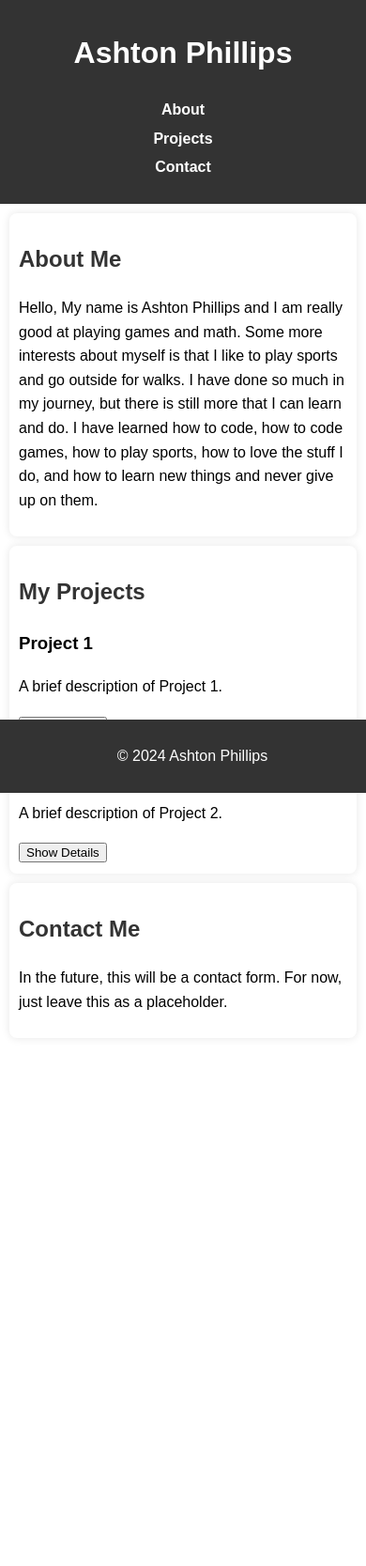
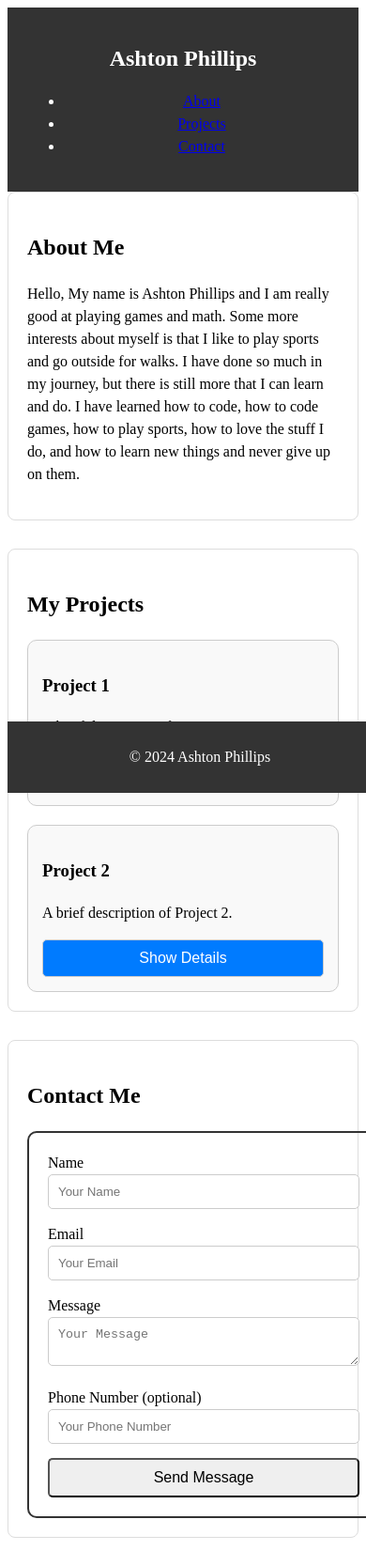
Before and after one commit to AshtonPhillips2005/my---portfolio, a plain HTML site: page index.html in a window 390 px wide. Shown: the whole page at 94% size. Before the commit the page ends 1115 px from the top, so only its background shows below. Drawn offline with Linux system fonts and the light colour scheme.

Commit message:
Add initial form structure

```diff
--- a/css/styles.css
+++ b/css/styles.css
@@ -1,9 +1,147 @@
-/* General Styles */
+.container {
+    display: flex;
+    flex-wrap: wrap;
+    gap: 20px;
+}
+
+.item {
+    flex: 1 1 300px;
+}
+
+@media (max-width: 600px) {
+    body {
+        font-size: 16px;
+    }
+    .container {
+        flex-direction: column;
+    }
+}
+
+@media (min-width: 600px) {
+    body {
+        font-size: 18px;
+    }
+    .container {
+        flex-direction: row;
+    }
+}
+
+.section {
+    width: 90%;
+    margin: 0 auto;
+}
+
 body {
-    font-family: Arial, sans-serif;
-    margin: 0;
-    padding: 0;
-    line-height: 1.6;
+    font-size: 1rem;
+    line-height: 1.5;
+}
+
+h1 {
+    font-size: 2rem;
+}
+
+@media (max-width: 600px) {
+    h1 {
+        font-size: 1.5rem;
+    }
+}
+
+button {
+    padding: 10px 20px;
+    font-size: 1rem;
+    border-radius: 5px;
+    cursor: pointer;
+}
+
+@media (max-width: 600px) {
+    button {
+        width: 100%;
+    }
+}
+
+img {
+    max-width: 100%;
+    height: auto;
+}
+
+.content {
+    display: flex;
+    flex-direction: column;
+}
+
+@media (min-width: 768px) {
+    .content {
+        flex-direction: row;
+    }
+}
+
+#contactForm input,
+#contactForm textarea {
+    border: 1px solid #ccc;
+    padding: 10px;
+    margin-bottom: 15px;
+    width: 100%;
+    box-sizing: border-box;
+    border-radius: 5px;
+}
+
+#contactForm #phone {
+    border: 1px solid #ccc;
+}
+
+#contactForm input:focus,
+#contactForm textarea:focus {
+    border-color: #66afe9;
+    outline: none;
+}
+
+.error {
+    color: red;
+    font-size: 0.9em;
+    margin-top: 5px;
+}
+
+#contactForm {
+    border: 2px solid #333;
+    padding: 20px;
+    border-radius: 10px;
+    width: 100%;
+    max-width: 500px;
+    margin: 0 auto;
+}
+
+section {
+    margin-bottom: 30px;
+    padding: 20px;
+    border: 1px solid #ddd;
+    border-radius: 8px;
+}
+
+.gallery {
+    display: grid;
+    grid-template-columns: repeat(auto-fit, minmax(300px, 1fr));
+    gap: 20px;
+    margin-top: 20px;
+}
+
+.project {
+    border: 1px solid #ccc;
+    padding: 15px;
+    border-radius: 10px;
+    background-color: #f9f9f9;
+}
+
+.project button {
+    padding: 10px;
+    border: 1px solid #ccc;
+    background-color: #007BFF;
+    color: white;
+    border-radius: 5px;
+    cursor: pointer;
+}
+
+.project button:hover {
+    background-color: #0056b3;
 }
 
 header {
@@ -11,38 +149,6 @@ header {
     color: white;
     padding: 20px;
     text-align: center;
-}
-
-nav ul {
-    list-style: none;
-    padding: 0;
-}
-
-nav ul li {
-    display: inline;
-    margin-right: 20px;
-}
-
-nav ul li a {
-    color: white;
-    text-decoration: none;
-    font-weight: bold;
-}
-
-nav ul li a:hover {
-    text-decoration: underline;
-}
-
-section {
-    padding: 20px;
-    margin: 20px;
-    background-color: white;
-    border-radius: 8px;
-    box-shadow: 0 0 10px rgba(0, 0, 0, 0.1);
-}
-
-h2 {
-    color: #333;
 }
 
 footer {
@@ -54,21 +160,3 @@ footer {
     bottom: 0;
     width: 100%;
 }
-
-/* Media Queries for Mobile Devices */
-@media only screen and (max-width: 600px) {
-    header, footer {
-        padding: 10px;
-    }
-
-    nav ul li {
-        display: block;
-        text-align: center;
-        margin: 5px 0;
-    }
-
-    section {
-        padding: 10px;
-        margin: 10px;
-    }
-}
--- a/index.html
+++ b/index.html
@@ -46,7 +46,7 @@
             <div class="project">
                 <h3>Project 2</h3>
                 <p>A brief description of Project 2.</p>
-                <button data-details-id="details1">Show Details</button>
+                <button data-details-id="details2">Show Details</button>
                 <div id="details2" class="project-details" style="display: none;">
                     <p>More detailed information about Project 2 goes here.</p>
                 </div>
@@ -59,7 +59,28 @@
     <!-- Contact Section -->
     <section id="contact">
         <h2>Contact Me</h2>
-        <p>In the future, this will be a contact form. For now, just leave this as a placeholder.</p>
+
+        <!-- Contact Form -->
+        <form id="contactForm" action="#" method="post">
+            <!-- Name Field -->
+            <label for="name">Name</label>
+            <input type="text" id="name" name="name" required minlength="2" placeholder="Your Name">
+
+            <!-- Email Field -->
+            <label for="email">Email</label>
+            <input type="email" id="email" name="email" required placeholder="Your Email">
+
+            <!-- Message Field -->
+            <label for="message">Message</label>
+            <textarea id="message" name="message" required minlength="10" placeholder="Your Message"></textarea>
+
+            <!-- Optional Phone Number Field -->
+            <label for="phone">Phone Number (optional)</label>
+            <input type="tel" id="phone" name="phone" placeholder="Your Phone Number" pattern="[0-9\s\(\)-]*" title="Please enter a valid phone number" />
+
+            <!-- Submit Button -->
+            <button type="submit">Send Message</button>
+        </form>
     </section>
 
     <!-- Footer Section -->
--- a/script.js
+++ b/script.js
@@ -1,5 +1,6 @@
 document.addEventListener("DOMContentLoaded", function() {
-    // Select all "Show Details" buttons
+
+    // Show Details Toggle Functionality
     const buttons = document.querySelectorAll(".project button");
 
     buttons.forEach(button => {
@@ -19,4 +20,61 @@ document.addEventListener("DOMContentLoaded", function() {
             }
         });
     });
+
+    // Form Validation
+    const form = document.getElementById("contactForm");
+
+    // Listen for form submission
+    form.addEventListener("submit", function(event) {
+        let isValid = true;
+
+        // Clear any previous error messages
+        document.querySelectorAll(".error").forEach(error => error.remove());
+
+        // Validate Name
+        const nameField = document.getElementById("name");
+        if (nameField.value.trim().length < 2) {
+            displayError(nameField, "Name must be at least 2 characters long.");
+            isValid = false;
+        }
+
+        // Validate Email
+        const emailField = document.getElementById("email");
+        const emailPattern = /^[^\s@]+@[^\s@]+\.[^\s@]+$/;
+        if (!emailPattern.test(emailField.value.trim())) {
+            displayError(emailField, "Please enter a valid email address.");
+            isValid = false;
+        }
+
+        // Validate Message
+        const messageField = document.getElementById("message");
+        if (messageField.value.trim().length < 10) {
+            displayError(messageField, "Message must be at least 10 characters long.");
+            isValid = false;
+        }
+
+        // Validate Phone Number (allowing flexible input)
+        const phoneField = document.getElementById("phone");
+        const phonePattern = /^[0-9\s\(\)-]*$/;  // This allows digits, spaces, parentheses, and dashes
+        if (phoneField.value && !phonePattern.test(phoneField.value.trim())) {
+            displayError(phoneField, "Please enter a valid phone number.");
+            isValid = false;
+        }
+
+        // Prevent form submission if any field is invalid
+        if (!isValid) {
+            event.preventDefault();
+        }
+    });
+
+    // Function to display error message
+    function displayError(field, message) {
+        const error = document.createElement("div");
+        error.className = "error";
+        error.style.color = "red";
+        error.style.fontSize = "0.9em";
+        error.textContent = message;
+        field.parentNode.insertBefore(error, field.nextSibling);
+    }
+
 });
```
